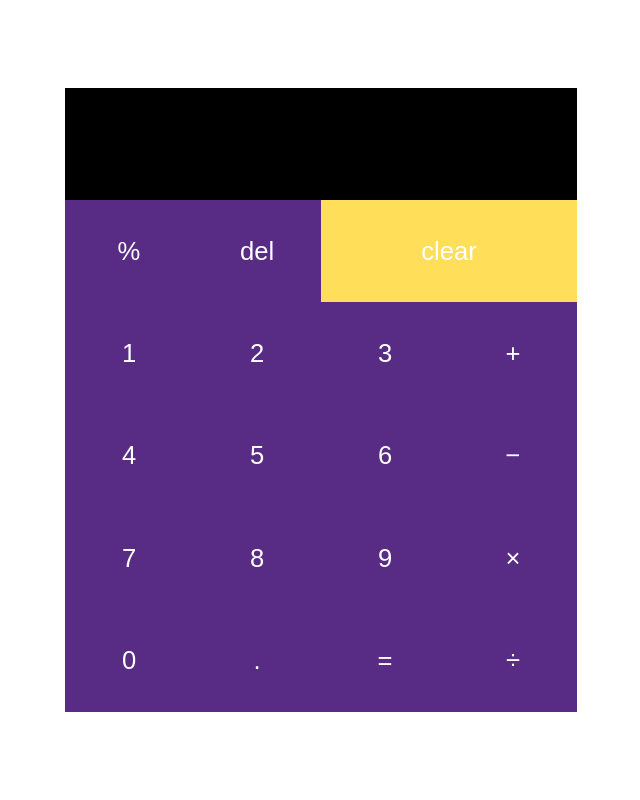
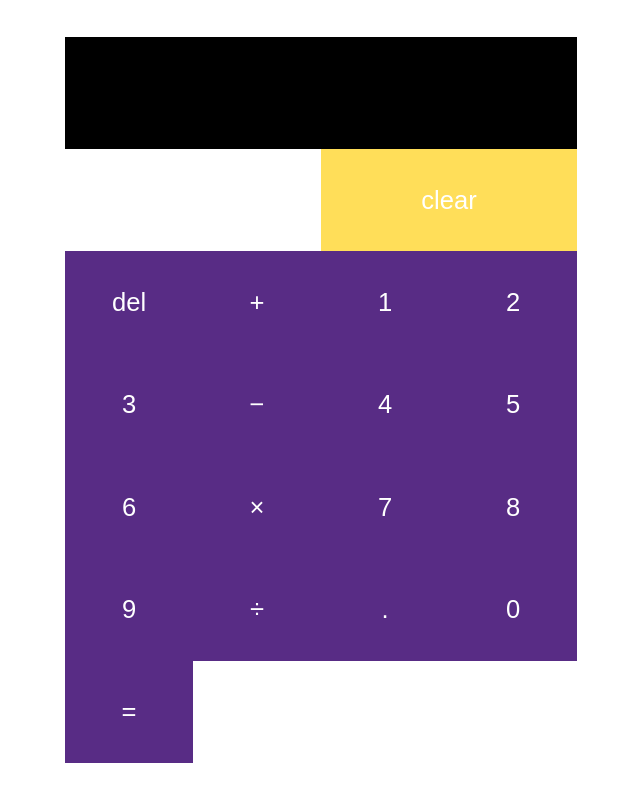
Before and after one commit to kennedymahoro/Calculator, a website: page index.html in a window 1280 px wide. Shown: the whole page, without its empty margins (319-959 px from the left). Drawn offline with Linux system fonts and the light colour scheme.

Commit message:
changed layout and removed percentage symbole

```diff
--- a/index.html
+++ b/index.html
@@ -11,25 +11,24 @@
 <body>
    <div class="content-grid">
         <div class="display-output" data-display-output></div>
-        <button data-percent>%</button>
+        <button data-clear class="clear-btn">clear</button>
         <button data-delete>del</button>
-        <button data-clear class="clear-btn">clear</button>
+        <button data-operator>+</button>
         <button data-number>1</button>
         <button data-number>2</button>
         <button data-number>3</button>
-        <button data-operator>+</button>
+        <button data-operator>−</button>
         <button data-number>4</button>
         <button data-number>5</button>
         <button data-number>6</button>
-        <button data-operator>−</button>
+        <button data-operator>×</button>
         <button data-number>7</button>
         <button data-number>8</button>
         <button data-number>9</button>
-        <button data-operator>×</button>
+        <button data-operator>÷</button>
+        <button data-number>.</button>
         <button data-number>0</button>
-        <button data-number>.</button>
-        <button data-equals>=</button>
-        <button data-operator>÷</button>
+        <button data-equals class="equals-btn">=</button>
    </div>
 </body>
 </html>
```
